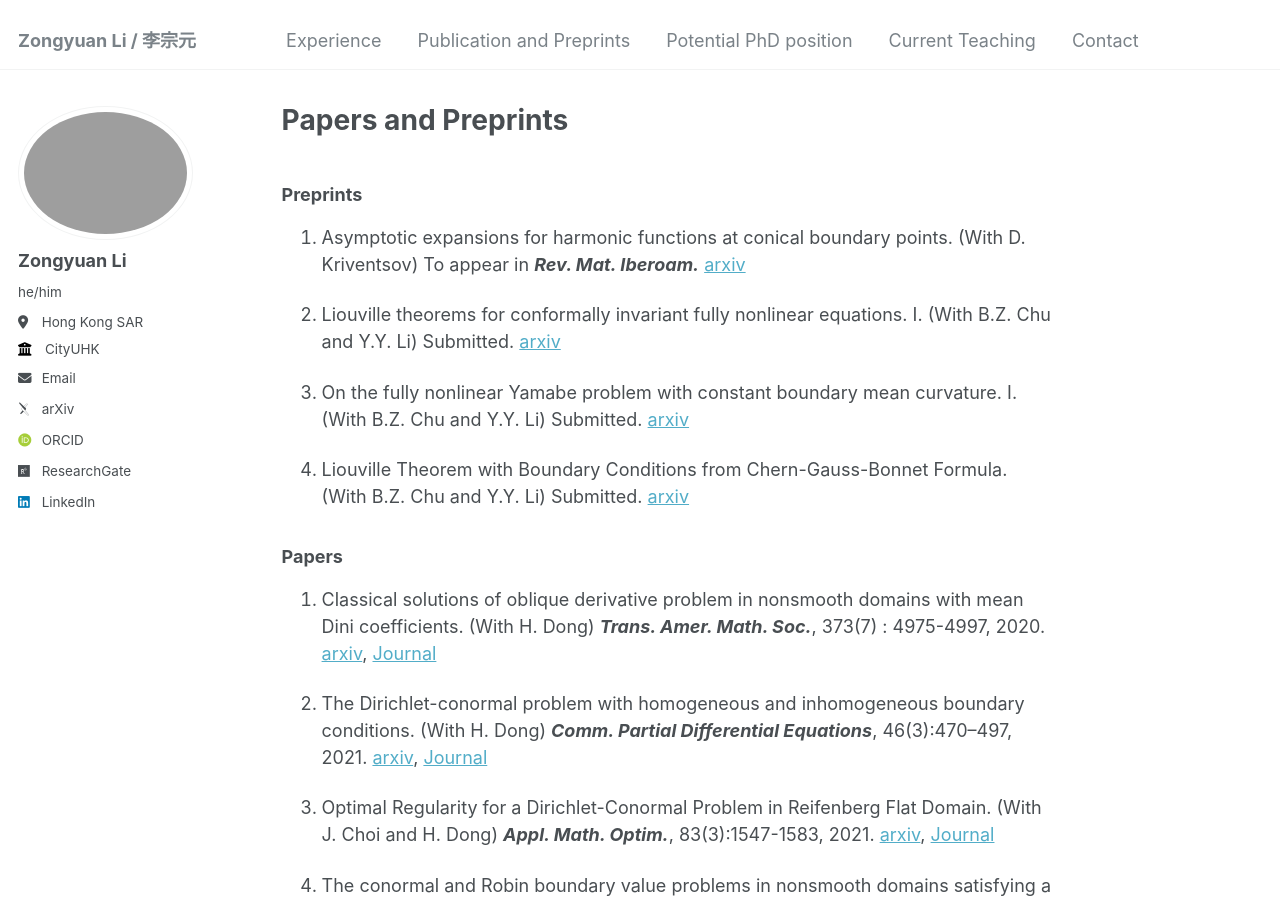
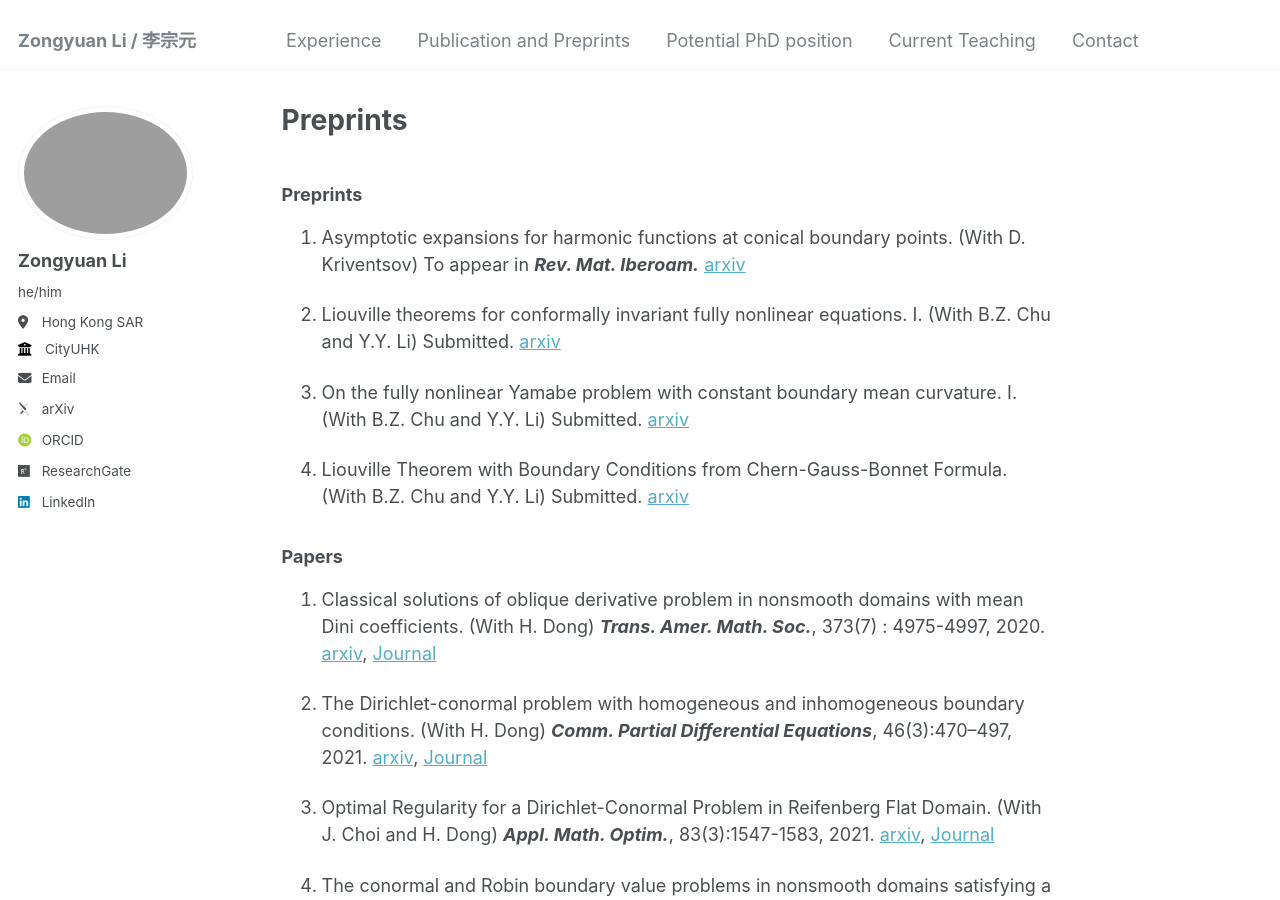
Before and after one commit to zongyuan-li/zongyuan-li.github.io, a Jekyll site: the page built from _pages/PApapers.md, in a window 1280 px wide and 900 px high. Built offline with Jekyll 4.4.1, drawn with Linux system fonts in a browser that asks for light colours; some web fonts are replaced; our own code applies the rules of GitHub Pages for plain Markdown files.

Commit message:
Update PApapers.md

```diff
--- a/_pages/PApapers.md
+++ b/_pages/PApapers.md
@@ -1,6 +1,5 @@
 ---
 permalink: /PApapers/
-title: "Papers and Preprints"
 author_profile: true
 redirect_from:
   - /md/
```
